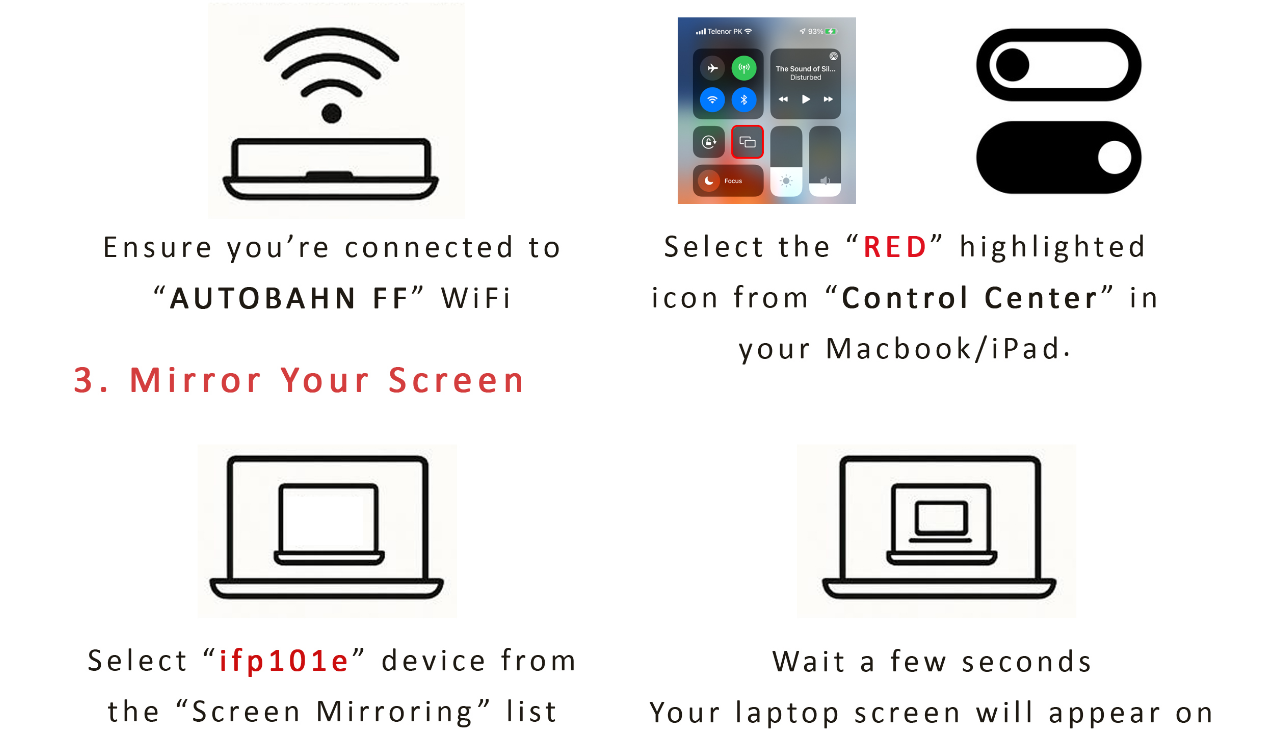
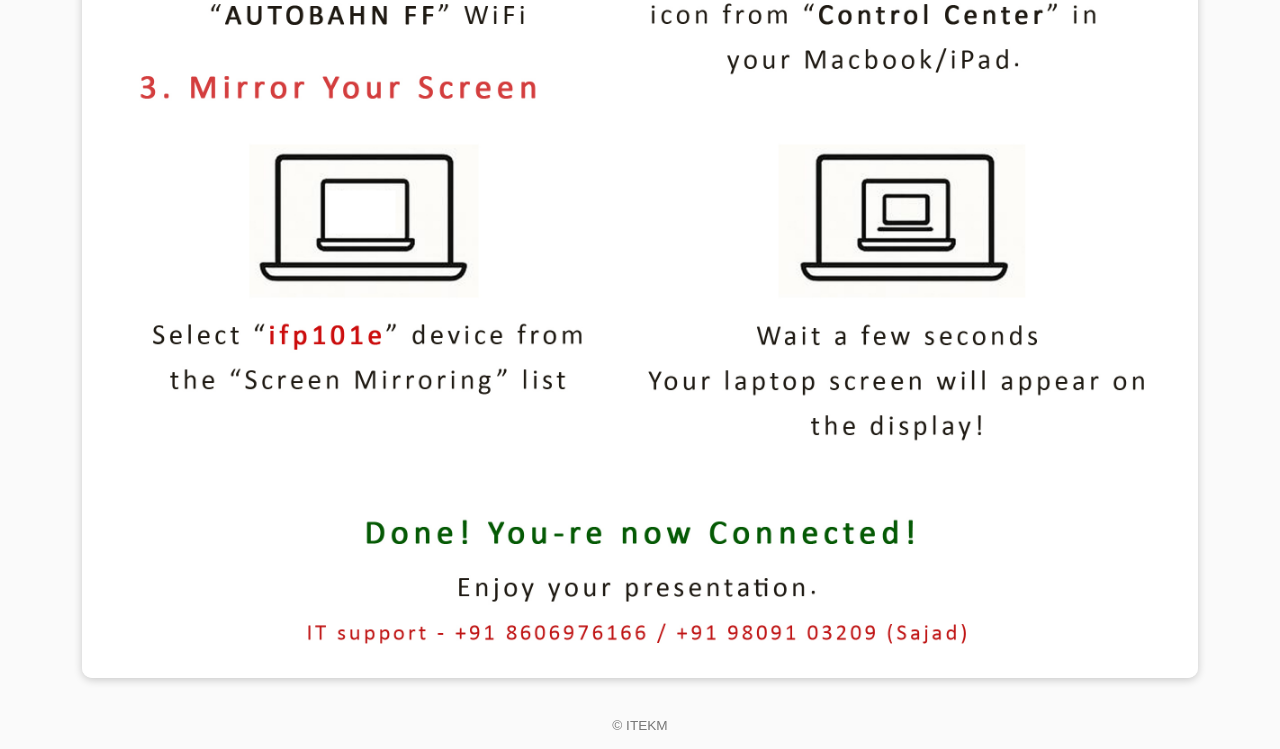
Before and after one commit to ITEKM/qr, a plain HTML site: page index.html in a window 1280 px wide. Shown: the part 2539-3288 px from the top of the page. Drawn offline with Linux system fonts and the light colour scheme.

Commit message:
Update index.html

```diff
--- a/index.html
+++ b/index.html
@@ -1,9 +1,46 @@
-<!doctype html>
-<html>
-  <meta charset="utf-8">
-  <title>Images</title>
+<!DOCTYPE html>
+<html lang="en">
+<head>
+  <meta charset="UTF-8">
+  <meta name="viewport" content="width=device-width, initial-scale=1.0">
+  <!-- <title>QR Image Viewer</title> -->
+  <style>
+    body {
+      font-family: Arial, sans-serif;
+      background: #fafafa;
+      margin: 0;
+      padding: 20px;
+      text-align: center;
+    }
+    h1 {
+      color: #333;
+      margin-bottom: 10px;
+    }
+    .image-container {
+      display: flex;
+      flex-direction: column;
+      align-items: center;
+      gap: 20px;
+      margin-top: 20px;
+    }
+    img {
+      max-width: 90%;
+      height: auto;
+      border-radius: 10px;
+      box-shadow: 0 2px 8px rgba(0,0,0,0.2);
+    }
+    footer {
+      margin-top: 40px;
+      font-size: 0.85em;
+      color: #777;
+    }
+  </style>
+</head>
 <body>
-  <img src="image1.jpg" alt="image1" style="max-width:100%;">
-  <img src="image2.jpg" alt="image2" style="max-width:100%;">
+  <div class="image-container">
+    <img src="image1.jpg" alt="Image 1">
+    <img src="image2.jpg" alt="Image 2">
+  </div>
+  <footer>© ITEKM</footer>
 </body>
 </html>
```
